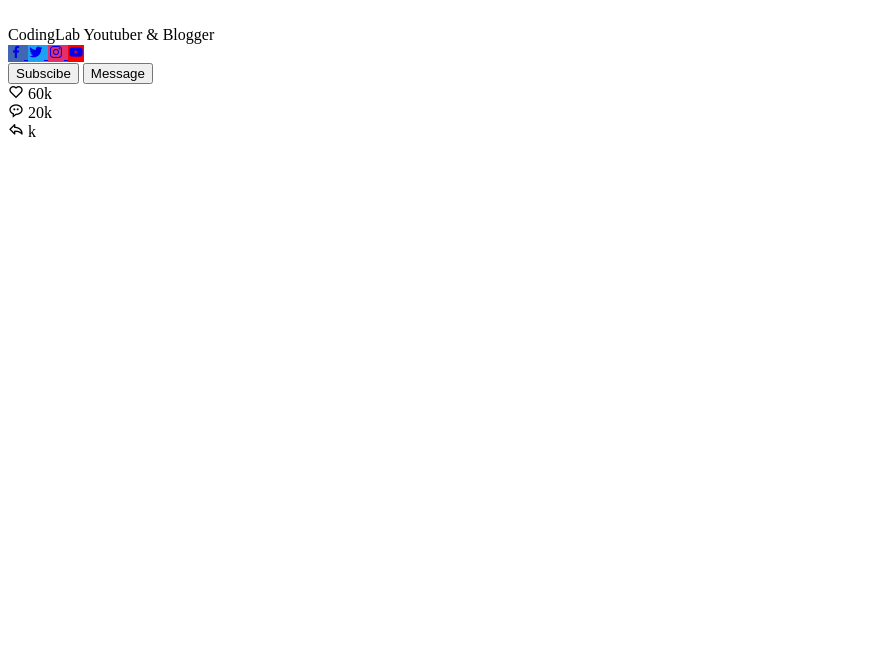
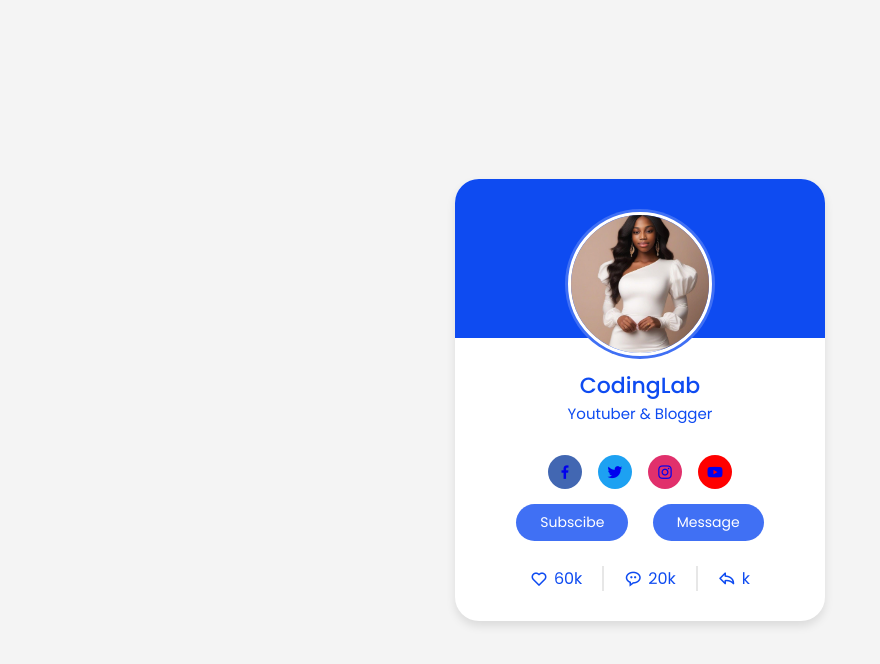
Before and after one commit to Bisiriyuvictoria/profile-card2, a plain HTML site: page index.html in a window 1280 px wide. Shown: the whole page, without its empty margins (0-880 px from the left). Drawn offline with nearby package versions, Linux system fonts and the light colour scheme.

Commit message:
added image

```diff
--- a/index.html
+++ b/index.html
@@ -4,7 +4,7 @@
   <meta charset="UTF-8">
   <meta name="viewport" content="width=device-width, initial-scale=1.0">
   <title>profile card UI design</title>
-  <link rel="stylesheet" href="profilecard.css">
+  <link rel="stylesheet" href="style.css">
 
   <link href='https://unpkg.com/boxicons@2.1.4/css/boxicons.min.css' rel='stylesheet'>
 
```
Also changed, not shown: vic-pic.jpg (added).
